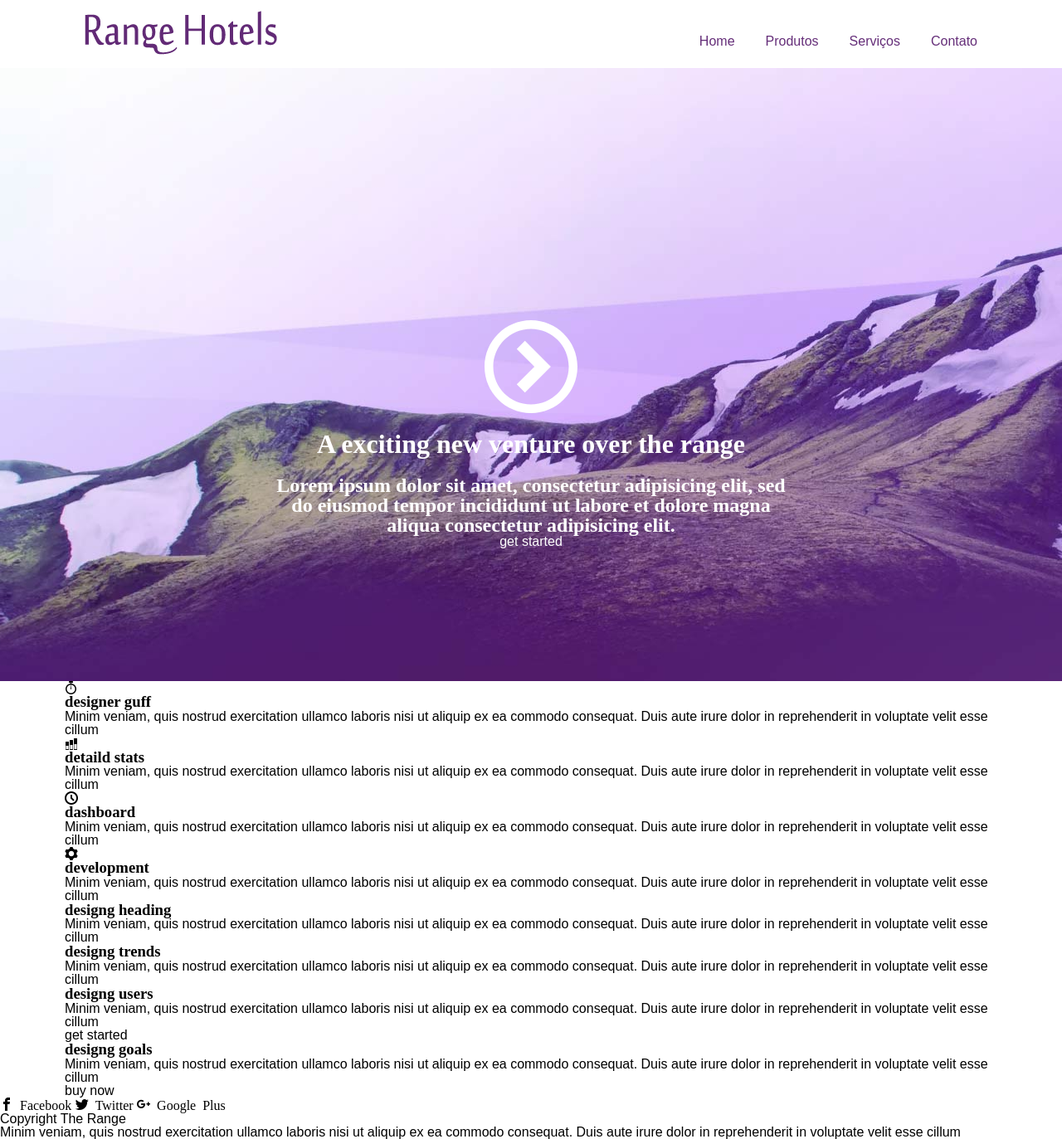
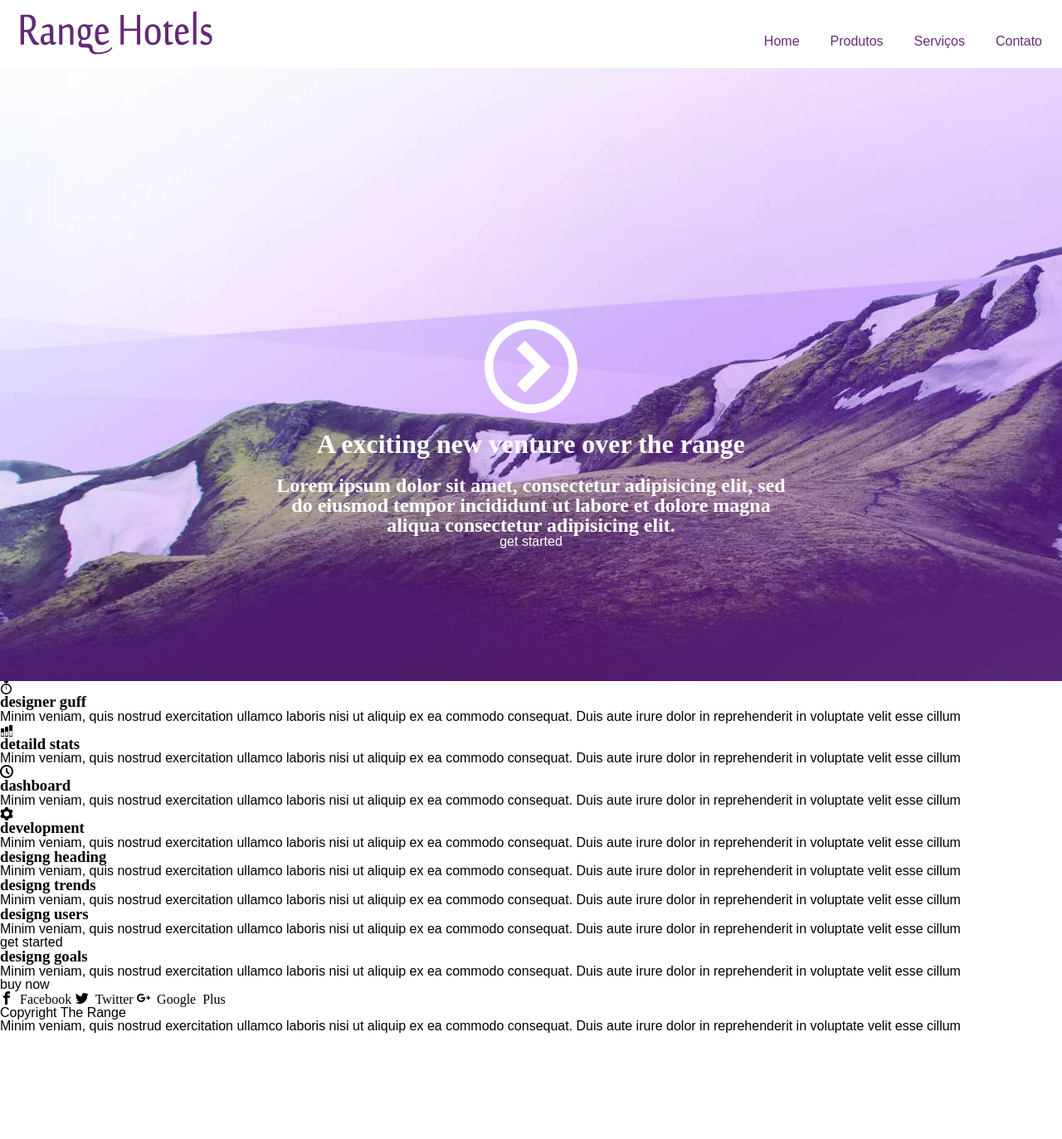
Before and after one commit to DevMatheusPassos/Projeto_Range-Hotels, a plain HTML site: page index.html in a window 1280 px wide. Shown: the whole page at 83% size. After the commit the page ends 1245 px from the top, so only its background shows below. Drawn offline with Linux system fonts and the light colour scheme; files whose address does not match are found by name; a web font is replaced by a local one.

Commit message:
Classe (--max-width) removida

```diff
--- a/index.html
+++ b/index.html
@@ -16,7 +16,7 @@
     </head>
     <body>
         <div id="container">
-            <header class="header --max-width">
+            <header class="header">
                 <div class="header__logo">
                     <img src="images/logo_mob.png" alt="Logo Range Hotels">
                 </div>
@@ -70,7 +70,7 @@
                         </a>
                     </div>
                 </section> <!-- main__sectionInitial -->
-                <section class="main__section main__sectionIconsAndTexts --max-width">
+                <section class="main__section main__sectionIconsAndTexts">
                     <article class="sectionIconsAndTexts__article">
                         <div class="sectionIconsAndTexts__icon icon-stopwatch"></div>
 
@@ -120,7 +120,7 @@
                         </p>
                     </article>
                 </section> <!-- main__sectionIconsAndTexts -->
-                <section class="main__section main__sectionTopics --max-width">
+                <section class="main__section main__sectionTopics">
                     <article class="sectionTopics__article">
                         <h3 class="sectionTopics__title">
                             designg heading
```
